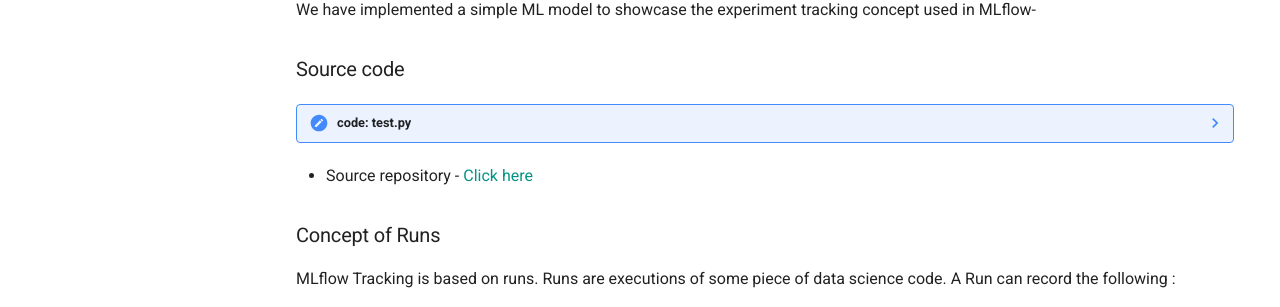
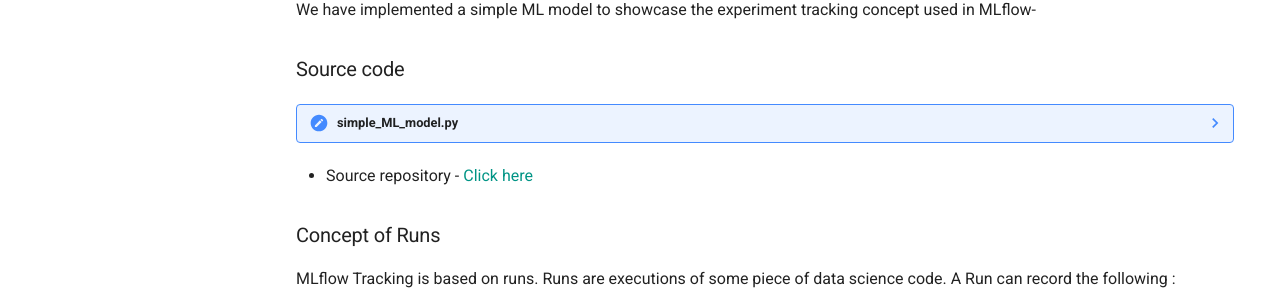
Before and after one commit to c17hawke/mlflow-introduction, an MkDocs documentation site: the page built from docs/Section_002_MLflow_Tracking.md, in a window 1280 px wide. Shown: the part 282-589 px from the top of the page. Built offline with MkDocs 1.6.1 and Material for MkDocs 9.7.7, drawn with Linux system fonts in a browser that asks for light colours; comment, search, counter and statistics services are not loaded.

Commit message:
sec 2 update

````diff
--- a/docs/Section_002_MLflow_Tracking.md
+++ b/docs/Section_002_MLflow_Tracking.md
@@ -5,7 +5,7 @@
 We have implemented a simple ML model to showcase the experiment tracking concept used in MLflow-
 
 ### Source code
-??? Note "code: test.py"
+??? Note "simple_ML_model.py"
 
     ```python
     import os
````
